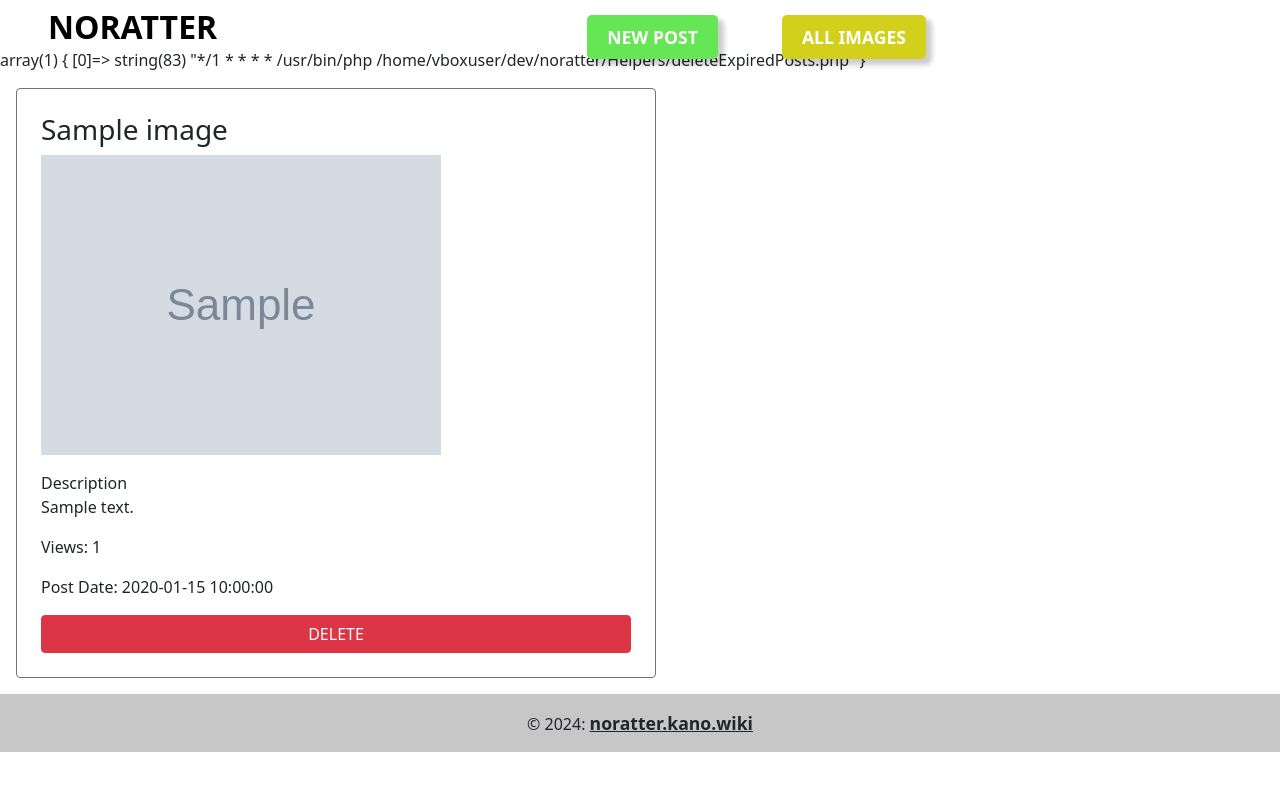
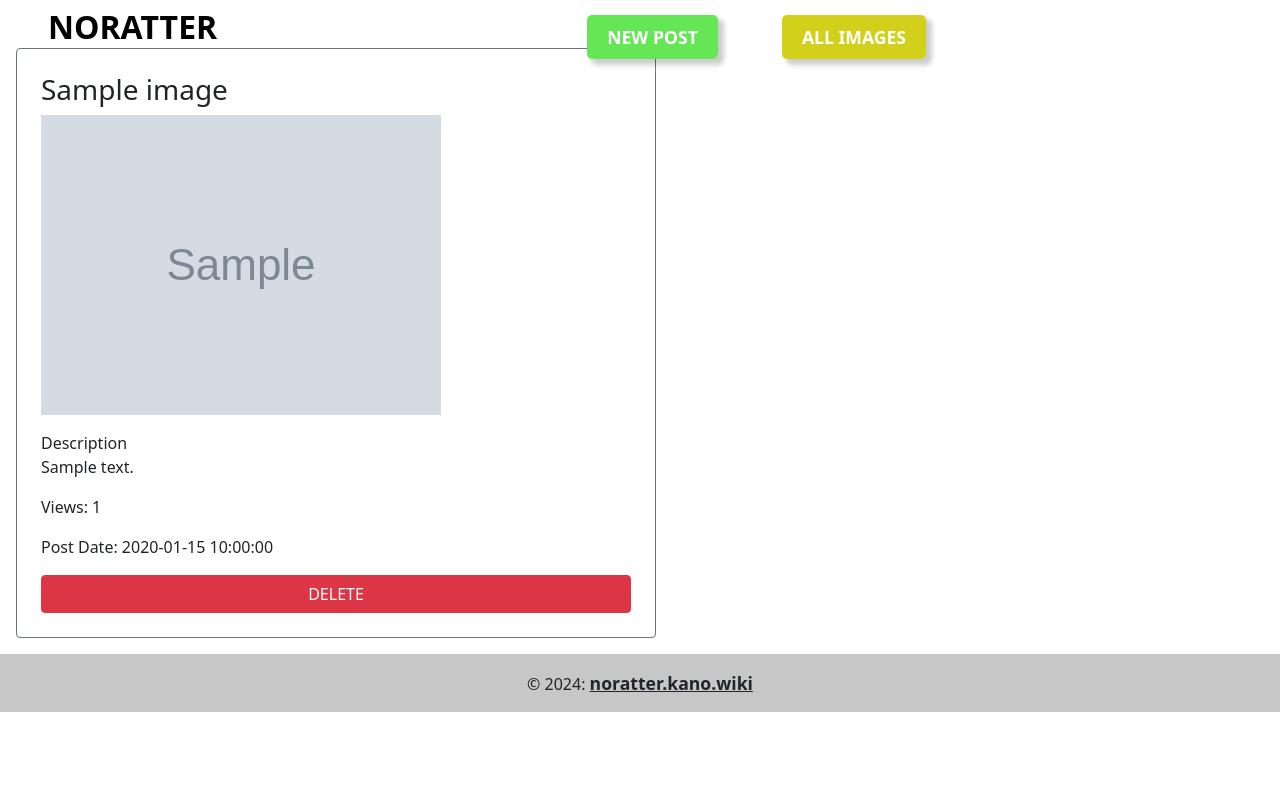
Before and after one commit to SouthernMinami/noratter, a PHP site: template Views/image.php in a window 1280 px wide. Run offline with PHP 8.4, Linux system fonts and the light colour scheme; the template is opened without the code that fills it: most values are stand-ins (such as "Sample title", 1, 10 or a date in 2020); grey boxes marked "Sample" are stand-in pictures.

Commit message:
Fix: Tempsディレクトリに権限付与などの修正

```diff
--- a/Views/image.php
+++ b/Views/image.php
@@ -10,8 +10,7 @@ date_default_timezone_set('Asia/Tokyo');
 DatabaseHelper::updateImage($image['post_path']);
 
 // deleteExpiredPosts.phpを実行する(フルパスで指定)
-// $cronJob = '* * * */1 * /usr/bin/php /home/ubuntu/web/noratter/Helpers/deleteExpiredPosts.php';
-$cronJob = '*/1 * * * * /usr/bin/php /home/vboxuser/dev/noratter/Helpers/deleteExpiredPosts.php';
+$cronJob = '* * * */1 * /usr/bin/php /home/ubuntu/web/noratter/Helpers/deleteExpiredPosts.php';
 
 // 既存のcronジョブを取得
 $output = [];
@@ -34,9 +33,6 @@ if (!in_array($cronJob, $output)) {
 } else {
     error_log("Cron job already exists.");
 }
-
-var_dump($output);
-
 
 ?>
 <script type="text/javascript">
```
Also changed, not shown: Helpers/postImage.php (+3 -4 lines).
